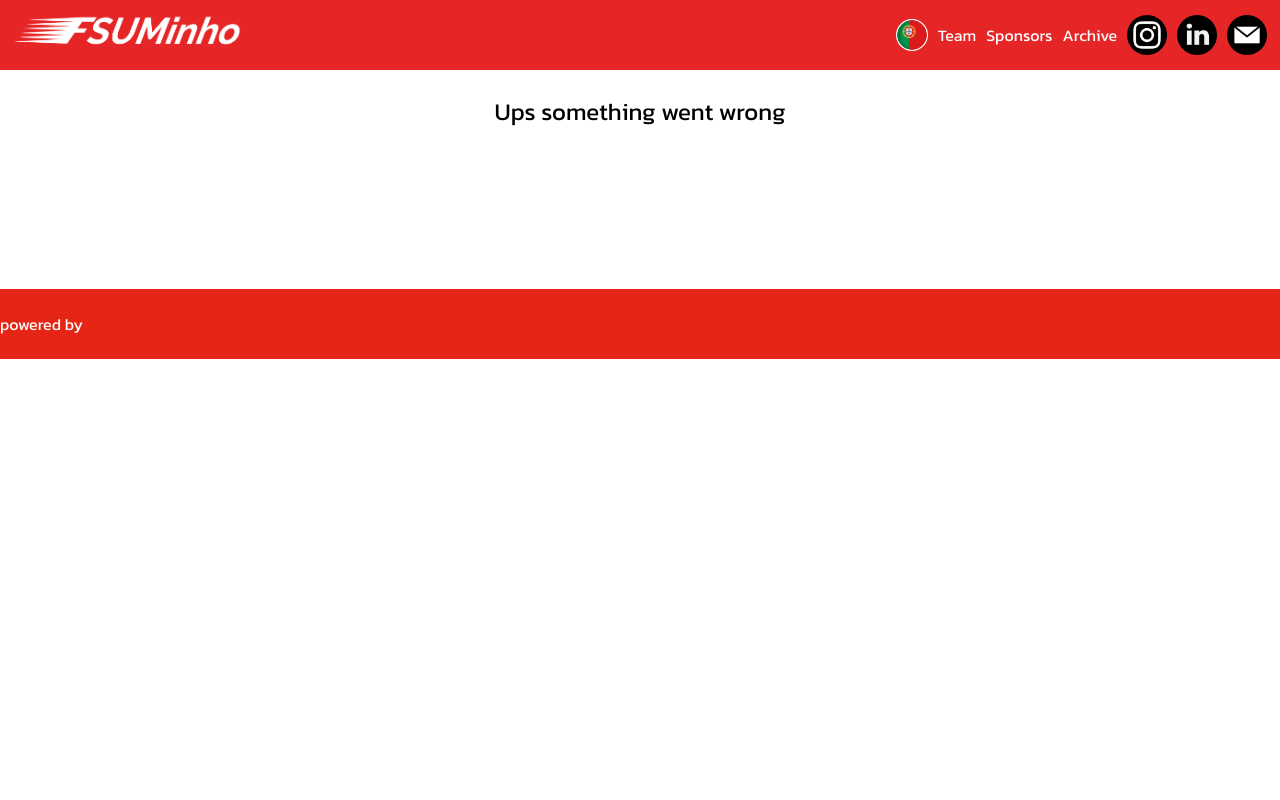
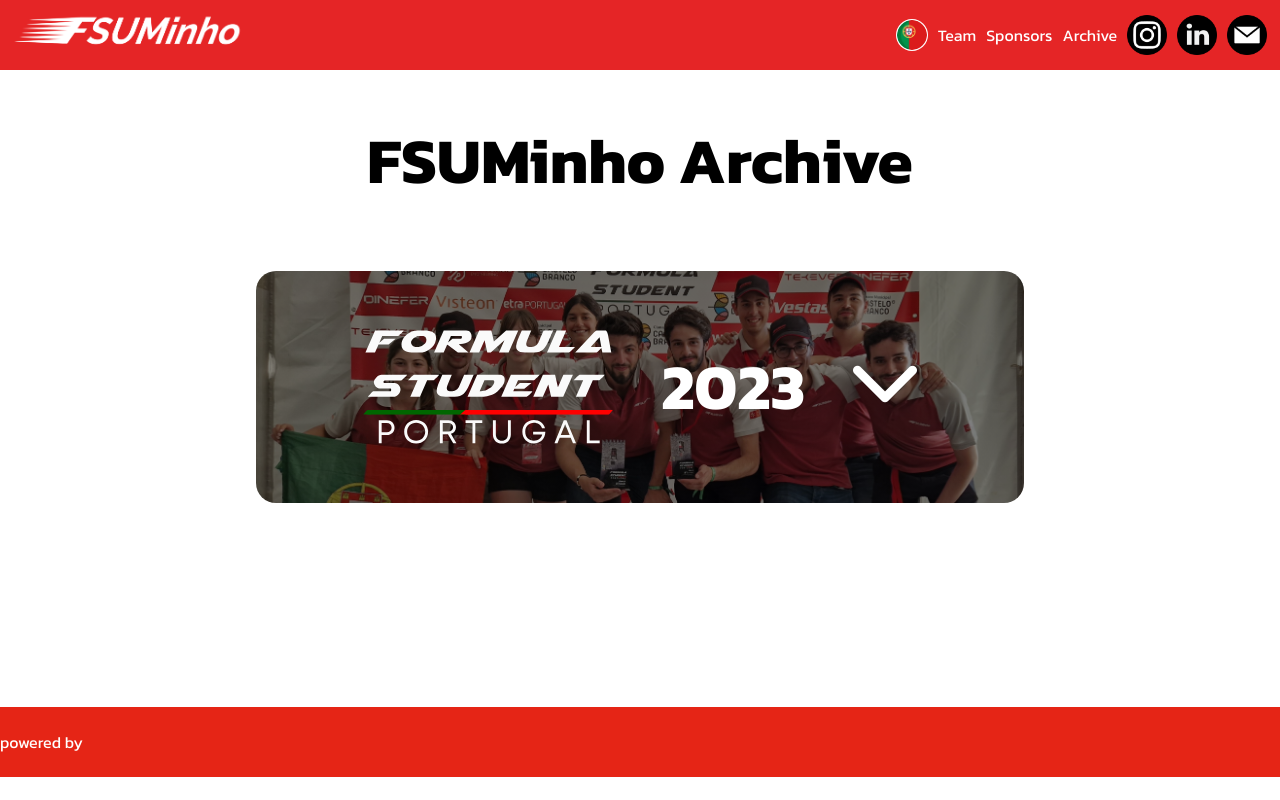
Before and after one commit to FSUMinho/website_v2, a React (Vite) app: page /archive in a window 1280 px wide. Built offline with nearby package versions, Linux system fonts and the light colour scheme.

Commit message:
archive added

```diff
--- a/src/App.jsx
+++ b/src/App.jsx
@@ -11,6 +11,7 @@ import Home from "./pages/homepage/home";
 import ContactForm from './pages/contact_form/contact_form';
 import Team from './pages/team/team';
 import Sponsors from './pages/sponsors/sponsors';
+import Archive from './pages/team_archive/archive';
 
 const App = () => {
   const location = useLocation();
@@ -32,6 +33,10 @@ const App = () => {
 
         case '/sponsors':
           document.title = 'Sponsosrs'
+          break;
+
+        case '/archive':
+          document.title = 'Archive'
           break;
 
         default:
@@ -59,6 +64,7 @@ const App = () => {
           <Route path="/contact" element={<ContactForm />} />
           <Route path="/team" element={<Team />} />
           <Route path="/sponsors" element={<Sponsors />} />
+          <Route path="/archive" element={<Archive />} />
           <Route path="*" element={<No_Page />} />
         </Routes>
         <Footer />
--- /dev/null
+++ b/src/components/competition/competition.css
@@ -0,0 +1,79 @@
+.component-container {
+    width: 60%;
+    display: flex;
+    flex-direction: column;
+    justify-content: center;
+    gap: 1.5rem;
+}
+
+.competition-container {
+    height: 200px;
+    border-radius: 20px;
+    display: flex;
+    flex-direction: row;
+    justify-content: center;
+    gap: 3rem;
+    align-items: center;
+    background: linear-gradient(rgba(0, 0, 0, 0.5), rgba(0, 0, 0, 0.5)), url('../../assets/archive_assets/FSPT_2023_group_phto.jpg');
+    background-size: cover;
+    background-position: center;
+    color: white;
+    padding: 1rem;
+}
+
+.logo {
+    height: 250px;
+    width: 250px;
+}
+
+.rotate img {
+    transform: rotate(180deg);
+    transition: transform 0.3s ease;
+}
+
+.reverse-rotate img {
+    transform: rotate(0deg);
+    transition: transform 0.3s ease;
+}
+
+.competition-details {
+    flex: 1;
+    display: flex;
+    flex-direction: column;
+    justify-content: center;
+    align-items: center;
+    text-align: center;
+}
+
+.event-info {
+    width: 100%;
+    background-color: #ffffff;
+    border-radius: 20px;
+    overflow: hidden;
+}
+
+.event-info table {
+    width: 100%;
+    border-collapse: collapse;
+}
+
+.event-info th,
+.event-info td {
+    padding: 1rem;
+    border-bottom: 1px solid #e0e0e0;
+    text-align: left;
+}
+
+.event-info th {
+    background-color: #f2f2f2;
+}
+
+.event-info td {
+    background-color: #ffffff;
+}
+
+@media (max-width: 768px) {
+    .component-container {
+        width: 80%;
+    }
+}
--- /dev/null
+++ b/src/components/competition/competition.jsx
@@ -0,0 +1,84 @@
+import React, { useState } from 'react';
+import './competition.css';
+import arrow from '../../assets/archive_assets/arrow.png';
+import { useTranslation } from 'react-i18next';
+
+const Competition = ({ background, logo, year, country, city, circuit, class_, overall, results }) => {
+    const containerStyle = {
+        background: `
+            linear-gradient(
+            rgba(0, 0, 0, 0.5),
+            rgba(0, 0, 0, 0.5)
+            ),
+            url(${background})
+        `,
+        backgroundPosition: '0% 5%',
+        backgroundSize: 'cover'
+    };
+
+    const { t } = useTranslation();
+
+    const [showTable, setShowTable] = useState(false);
+    const [arrowRotation, setArrowRotation] = useState(false);
+
+    const toggleTable = () => {
+        setShowTable(!showTable);
+        setArrowRotation(!arrowRotation);
+    };
+
+    return (
+        <div className='component-container'>
+            <div className='competition-container' style={containerStyle}>
+                <img src={logo} className='logo' />
+
+                <h1>{year}</h1>
+
+                <button onClick={toggleTable} className={arrowRotation ? 'rotate' : 'reverse-rotate'}>
+                    <img src={arrow} alt="Arrow" />
+                </button>
+            </div>
+
+            <div className='competiton-info-container'>
+            {showTable && (
+                    <table className='event-info'>
+                        <tbody>
+                            <tr className='info'>
+                                <th>{t('archive.country')}</th>
+                                <td>{country}</td>
+                            </tr>
+
+                            <tr className='info'>
+                                <th>{t('archive.city')}</th>
+                                <td>{city}</td>
+                            </tr>
+
+                            <tr className='info'>
+                                <th>{t('archive.circuit')}</th>
+                                <td>{circuit}</td>
+                            </tr>
+
+                            <tr className='info'>
+                                <th>{t('archive.class_')}</th>
+                                <td>{class_}</td>
+                            </tr>
+
+                            <tr className='info'>
+                                <th>{t('archive.result')}</th>
+                                <td>P{overall}</td>
+                            </tr>
+
+                            {Object.entries(results).map(([key, value]) => (
+                                <tr key={key} className='info'>
+                                    <th>{key}</th>
+                                    <td>P{value}</td>
+                                </tr>
+                            ))}
+                        </tbody>
+                    </table>
+                )}
+            </div>
+        </div>
+    );
+}
+
+export default Competition;
--- a/src/lang/en.json
+++ b/src/lang/en.json
@@ -30,7 +30,7 @@
 
         "team": {
             "title": "Team",
-            "description": "",
+            "description": "The team is currently composed of 6 sectors, each dedicated to a specific area of the car. Each sector is composed of a head and several members, who work together to develop the best possible car. The team is led by a Team Leader, who coordinates the work of all sectors. There are also two technical directors, each overseeing the sectors of the car's electrical and mechanical parts.",
             "sectors-title": "Sectors",
             "management": "The management sector handles the business side of the team. It is its responsibility to gather funds for the project via partnerships and also for its marketing. Management also has to fulfil the needs of the other departments. This includes ordering parts and tools or provide trainning sessions.",
             "powertrain": "The powertrain sector is responsible for the development of the power unit. It's the sector's duty to deliver a reliable and powerful electric motor. Efficiency is also key in this sector. The power unit needs to be tuned in such a way that it is always consuming the right amount of energy.",
@@ -40,6 +40,15 @@
             "suspension": "The suspension & steering sector is essential for the car's performance. The suspension provides grip, stability, and absorbs track irregularities, while the steering allows the driver to control the car with precision."
         },
 
+        "archive": {
+            "title": "FSUMinho Archive",
+            "country": "Country",
+            "city": "City",
+            "circuit": "Circuit",
+            "class_": "Class",
+            "result": "Class result"
+        },
+
         "contact": {
             "title": "Contact us",
             "button": "Contact"
--- a/src/lang/pt.json
+++ b/src/lang/pt.json
@@ -30,7 +30,7 @@
 
         "team": {
             "title": "Equipa",
-            "description": "",
+            "description": "Atualmente a equipa é composta por 6 setores, cada um dedicado a uma área específica do carro. Cada setor é composto por um head e vários membros, que trabalham em conjunto para desenvolver o melhor carro possível. A equipa é liderada por um Team Leader, que coordena o trabalho de todos os setores. Existem ainda dois diretores técnicos, supervisionando cada um os setores da parte elétrica e mecânica do carro.",
             "sectors-title": "Setores",
             "management": "A equipa de management é responsável pelas finanças da equipa. É responsável pela acumulação de fundos através de parcerias e pelo marketing do projeto. Cabe também à equipa de management satisfazer as necessidades dos outros setores, o que inclui adquirir ferramentas e peças e organizar formações.",
             "powertrain": "O setor de powertrain é responsável pelo desenvolvimento do motor elétrico. Cabe a este setor entregar uma unidade motriz potente e durável. Eficiência é um dos pontos mais importantes para powertrain. O motor deve ser programado de forma a que consuma sempre a quantidade certa de energia.",
@@ -40,6 +40,15 @@
             "suspension": "O setor de suspensão e direção é essencial para o desempenho do carro. A suspensão proporciona aderência, estabilidade e absorve as irregularidades da pista, enquanto a direção permite ao piloto controlar o carro com precisão."
         },
 
+        "archive": {
+            "title": "Arquivo FSUMinho",
+            "country": "País",
+            "city": "Cidade",
+            "circuit": "Circuito",
+            "class_": "Classe",
+            "result": "Resultado classe"
+        },
+
         "contact": {
             "title": "Entre em contato",
             "button": "Contacto"
--- a/src/pages/team/team.css
+++ b/src/pages/team/team.css
@@ -1,7 +1,7 @@
-.sectors-container {
-    display: flex;
-    flex-direction: column;
-    justify-content: center;
+.team-description {
+    margin-left: 10%;
+    margin-right: 10%;
+    text-align: justify;
 }
 
 .sector {
--- a/src/pages/team/team.jsx
+++ b/src/pages/team/team.jsx
@@ -13,13 +13,12 @@ const Team = () => {
 
     return (
         <div>
-            <h1>{t('team.title')}</h1>
+            <h1 data-aos="fade">{t('team.title')}</h1>
 
-            <p>{t('team.description')}</p>
+            <p className='team-description' data-aos="fade">{t('team.description')}</p>
 
-            <h1>{t('team.sectors-title')}</h1>
+            <h1 data-aos="fade">{t('team.sectors-title')}</h1>
 
-            <div className='sectors-container'>
             <h2 data-aos="fade">Management</h2>
 
             <div className='sector'>
@@ -68,7 +67,6 @@ const Team = () => {
                 <p data-aos="fade-left">{t('team.suspension')}</p>
             </div>
             </div>
-        </div>
     );
 }
 
--- /dev/null
+++ b/src/pages/team_archive/archive.css
@@ -0,0 +1,14 @@
+.arquive-container {
+    width: 100%;
+    display: flex;
+    flex-direction: column;
+    align-items: center;
+}
+
+.competitions-container {
+    display: flex;
+    justify-content: center;
+    align-items: center;
+    width: 100%;
+    padding: 20px;
+}
--- /dev/null
+++ b/src/pages/team_archive/archive.jsx
@@ -0,0 +1,36 @@
+import './archive.css';
+import React from 'react';
+import { useTranslation } from 'react-i18next';
+import Competition from '../../components/competition/competition';
+import FSPT_2023_group_photo from '../../assets/fspt_group_photo.jpg';
+import FSPT_logo from '../../assets/archive_assets/FSPT_Logo_White_Square.svg';
+
+const Archive = () => {
+    const { t } = useTranslation();
+
+    return (
+        <div className='arquive-container'>
+            <h1 data-aos="fade">{t('archive.title')}</h1>
+
+            <div className='competitions-container' data-aos="fade-up">
+                <Competition
+                    background={FSPT_2023_group_photo}
+                    logo={FSPT_logo}
+                    year='2023'
+                    country='Portugal'
+                    city='Castelo Branco'
+                    circuit='Kartódromo de Castelo Branco'
+                    class_="Concept Class"
+                    overall="2"
+                    results={{
+                        "Business Plan Presentation": "1",
+                        "Engineering Design": "2",
+                        "Cost of Manufacturing": "5"
+                    }}
+                />
+            </div>
+        </div>
+    );
+}
+
+export default Archive;
```
Also changed, not shown: src/assets/archive_assets/FSPT_Logo_White_Square.svg (added), src/assets/archive_assets/arrow.png (added). Lines whose indentation alone changed are shown as unchanged.
